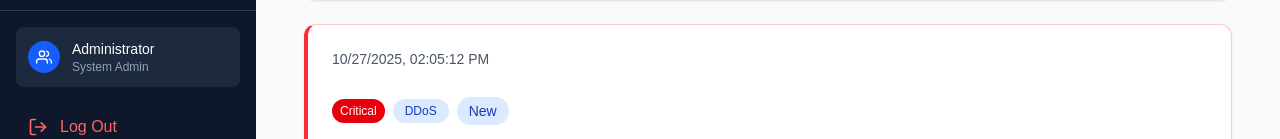
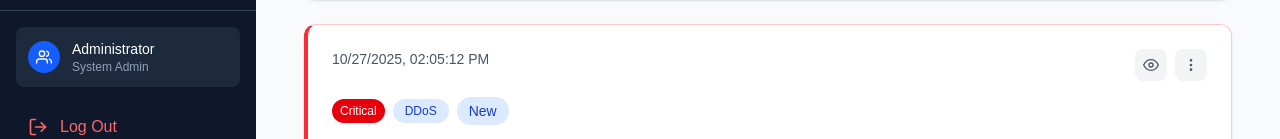
Before and after one commit to youseif-elshreif/graduation-front, a Next.js app: page /dashboard/immediate-attacks in a window 1280 px wide. Shown: the part 633-772 px from the top of the page. Built offline with nearby package versions, Linux system fonts and the light colour scheme; sample sign-in values are in the browser's storage.

Commit message:
enhance filters

```diff
--- a/src/app/dashboard/all-attacks/page.tsx
+++ b/src/app/dashboard/all-attacks/page.tsx
@@ -69,7 +69,7 @@ const AllAttacksPage: React.FC = () => {
     }
 
     // Severity filter
-    if (filters.severity) {
+    if (filters.severity && filters.severity !== "all") {
       filtered = filtered.filter(
         (threat) => threat.severity === filters.severity
       );
@@ -86,12 +86,13 @@ const AllAttacksPage: React.FC = () => {
     }
 
     // Time range filter
+    if (filters.timeRange && filters.timeRange !== "all") {
       const now = new Date();
       const timeRangeHours = {
-      "1m": 1 / 60,
-      "5m": 5 / 60,
-      "1h": 1,
-      "24h": 24,
+        "1min": 1 / 60,
+        "5min": 5 / 60,
+        "1hour": 1,
+        "24hours": 24,
       };
 
       const hours =
@@ -101,6 +102,7 @@ const AllAttacksPage: React.FC = () => {
       filtered = filtered.filter(
         (threat) => new Date(threat.timestamp) > cutoffTime
       );
+    }
 
     setFilteredThreats(filtered);
     setCurrentPage(1); // Reset to first page when filters change
--- a/src/app/dashboard/immediate-attacks/page.tsx
+++ b/src/app/dashboard/immediate-attacks/page.tsx
@@ -64,7 +64,7 @@ const ImmediateAttacksPage: React.FC = () => {
     }
 
     // Severity filter
-    if (filters.severity) {
+    if (filters.severity && filters.severity !== "all") {
       filtered = filtered.filter(
         (threat) => threat.severity === filters.severity
       );
@@ -81,12 +81,13 @@ const ImmediateAttacksPage: React.FC = () => {
     }
 
     // Time range filter
+    if (filters.timeRange && filters.timeRange !== "all") {
       const now = new Date();
       const timeRangeHours = {
-      "1m": 1 / 60,
-      "5m": 5 / 60,
-      "1h": 1,
-      "24h": 24,
+        "1min": 1 / 60,
+        "5min": 5 / 60,
+        "1hour": 1,
+        "24hours": 24,
       };
 
       const hours =
@@ -96,6 +97,7 @@ const ImmediateAttacksPage: React.FC = () => {
       filtered = filtered.filter(
         (threat) => new Date(threat.timestamp) > cutoffTime
       );
+    }
 
     setFilteredThreats(filtered);
   }, [threats, filters]);
@@ -206,7 +208,7 @@ const ImmediateAttacksPage: React.FC = () => {
           onBlock={(id: string) => handleThreatAction(id, "block")}
           onInvestigate={(id: string) => handleThreatAction(id, "investigate")}
           onDismiss={(id: string) => handleThreatAction(id, "dismiss")}
-          showActions={false} // Show view button instead of action buttons
+          showActions={true} // Show both view button and action buttons
           showCheckboxes={false} // No checkboxes for immediate attacks
           emptyMessage="No immediate threats detected at the moment."
         />
--- a/src/components/ThreatCard.tsx
+++ b/src/components/ThreatCard.tsx
@@ -148,11 +148,11 @@ const ThreatCard: React.FC<ExtendedThreatCardProps> = ({
 
           {/* Action Buttons */}
           <div className="flex items-center gap-2">
-            {!showActions && onViewDetails && (
+            {onViewDetails && (
               <button
                 onClick={() => onViewDetails && onViewDetails(threat.id)}
-                className="p-2 rounded-lg bg-gray-100 hover:bg-blue-100 text-gray-600
-                         hover:text-blue-600 transition-all opacity-0 group-hover:opacity-100"
+                className="p-2 rounded-lg bg-gray-100 hover:bg-gray-200 text-gray-600
+                           hover:text-gray-800 transition-all"
                 aria-label="View Details"
               >
                 <FiEye className="w-4 h-4" />
```
Lines whose indentation alone changed are shown as unchanged.
